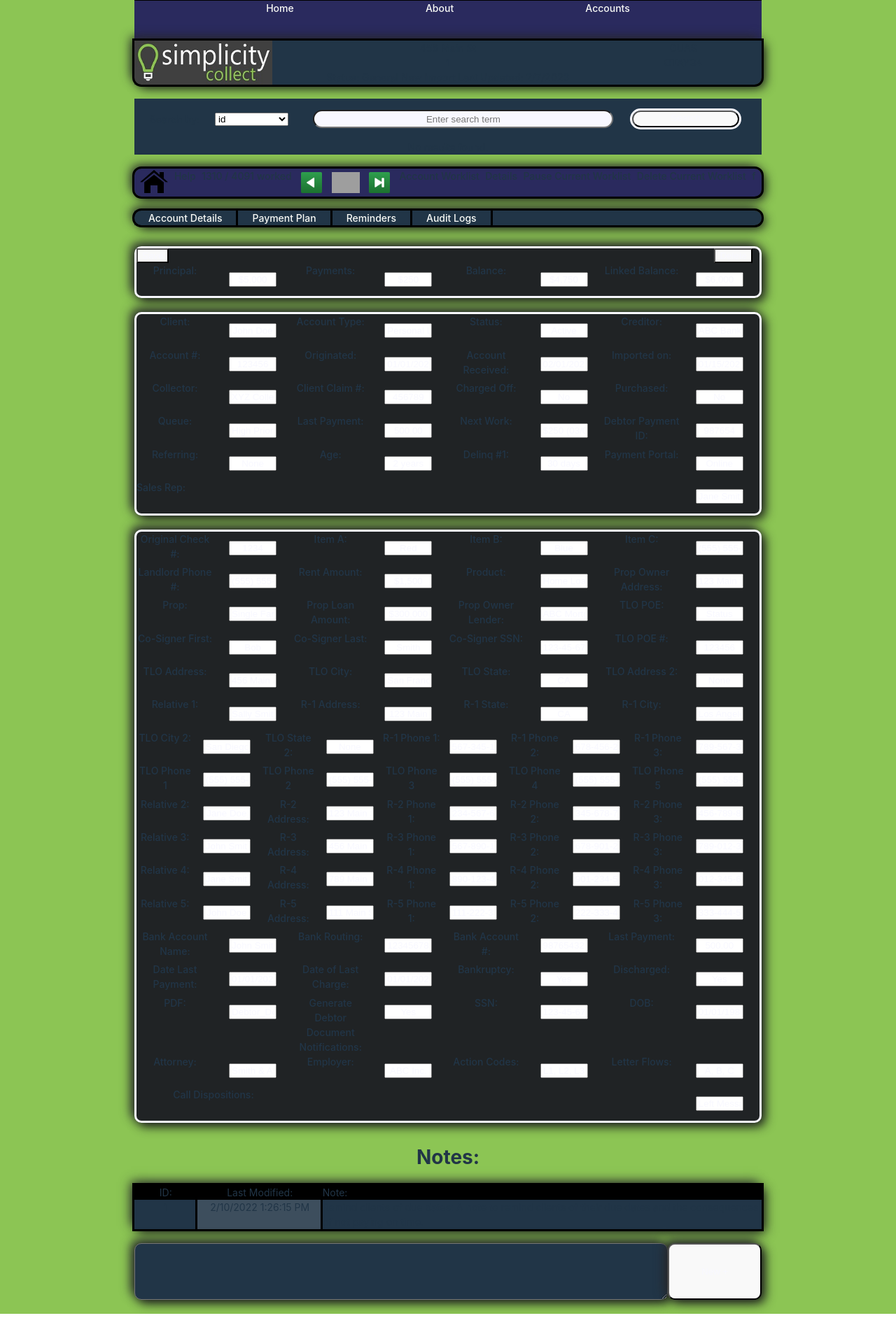
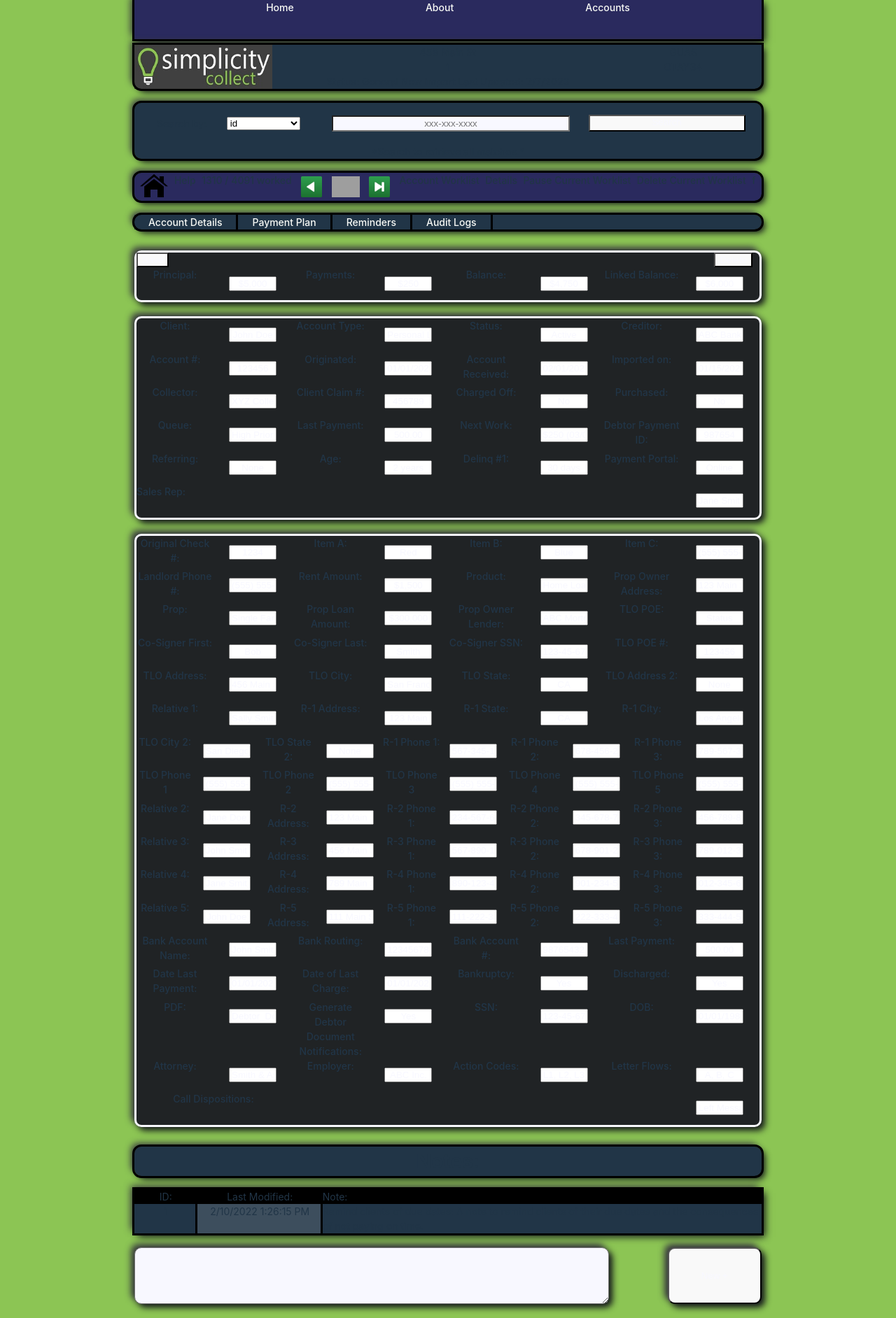
Before and after one commit to alexxygg/simpplifiedCollections, a React (Vite) app: page /accounts/1 in a window 1280 px wide. Shown: the whole page at 70% size. Built offline with nearby package versions, Linux system fonts and the light colour scheme; grey boxes are pictures that could not be loaded.

Commit message:
...more
...

```diff
--- a/src/SearchBar.jsx
+++ b/src/SearchBar.jsx
@@ -7,7 +7,7 @@ import { Link } from "react-router-dom";
 const SearchBar = () => {
   const [searchTerm, setSearchTerm] = useState("");
   const [searchBy, setSearchBy] = useState("id");
-  const [searchResults, setSearchResults] = useState([]);
+  const [searchResults, setSearchResults] = useState(false);
 
   const handleSubmit = (event) => {
     event.preventDefault();
@@ -56,14 +56,15 @@ const SearchBar = () => {
       <input
         className="searchBar"
         type="text"
-        placeholder="Enter search term"
+        placeholder="xxx-xxx-xxxx"
         value={searchTerm}
         onChange={(event) => setSearchTerm(event.target.value)}
       />
       <button className="searchBtn" type="submit" value="Submit">
         Search
       </button>
-      {searchResults.length > 0 ? (
+      {searchResults ? (
+        searchResults.length > 0 ? (
           <div className="results">
             <OtherLinksHeader />
             <div className="accountFromList otherBg">
@@ -90,7 +91,10 @@ const SearchBar = () => {
             ))}
           </div>
         ) : (
-        <div className="results">No results found.</div>
+          <div className="results">No matches found.</div>
+        )
+      ) : (
+        <div className="results">*Search to retrieve all matches.*</div>
       )}
     </form>
   );
--- a/src/index.css
+++ b/src/index.css
@@ -2,11 +2,9 @@
   font-family: Inter, system-ui, Avenir, Helvetica, Arial, sans-serif;
   line-height: 1.5;
   font-weight: 400;
-
   color-scheme: light dark;
   color: rgba(255, 255, 255, 0.87);
   background-color: #242424;
-
   font-synthesis: none;
   text-rendering: optimizeLegibility;
   -webkit-font-smoothing: antialiased;
@@ -19,6 +17,7 @@ a {
   text-decoration: inherit;
   color: rgb(248, 250, 246);
 }
+
 a:hover {
   color: ghostwhite;
 }
@@ -32,6 +31,7 @@ body {
   padding: 0vw 2vw;
   margin: 0;
 }
+
 button {
   background-color: blue;
   color: ghostwhite;
@@ -40,29 +40,34 @@ button {
 
 button:hover {
   transform: translateY(-2px);
-  box-shadow: 0px 10px 20px rgb(84, 91, 95);
+  box-shadow: 0px 5px 10px rgb(84, 91, 95);
 }
 
 button:active {
   transform: translateY(2px);
   box-shadow: 0px 2px 5px rgb(84, 91, 95);
 }
+
 @media (prefers-color-scheme: light) {
   :root {
     color: #213547;
     background-color: #ffffff;
   }
+
   a:hover {
     color: #747bff;
   }
+
   button {
     background-color: #f9f9f9;
   }
 }
+
 .account {
   display: flex;
   flex-wrap: wrap;
 }
+
 .section {
   display: flex;
   flex-wrap: wrap;
@@ -73,6 +78,7 @@ button:active {
   background-color: rgb(32, 35, 37);
   width: 100%;
 }
+
 .section {
   margin: 10px 0px;
   background-color: rgb(32, 35, 37);
@@ -86,14 +92,6 @@ button:active {
   justify-content: space-between;
 }
 
-.box {
-  border: solid ghostwhite;
-  background-color: rgb(24, 26, 27);
-  border: 1px solid #707070;
-  border-radius: 1px;
-  margin: 0px 20px;
-  height: min-content;
-}
 .header,
 .header2,
 .header3 {
@@ -101,45 +99,54 @@ button:active {
   height: min-content;
   width: 100%;
   outline: solid #3b3e41;
-  margin: 20px 0px;
+  margin-bottom: 20px;
   user-select: none;
 }
+
 .header {
   justify-content: space-between;
   background-color: #213547;
-  margin: 0px 0px 20px 0px;
+  margin: 8px 0px 20px 0px;
   display: flex;
   outline: solid black;
   border-top: none;
   border-radius: 0 0 10px 10px;
 }
+
 .logo > img {
   width: 100%;
   height: 100%;
 }
+
 .header > div:nth-of-type(1) {
   max-width: 22%;
   margin-right: 3%;
 }
+
 .header > div:nth-of-type(2) {
   width: 50%;
 }
+
 .header > div:nth-of-type(3) {
   width: 25%;
 }
+
 .header2 {
   justify-content: space-evenly;
   background-color: rgb(42, 42, 94);
   outline: solid black;
   border-radius: 10px;
 }
+
 .header2 > div {
   width: auto;
 }
+
 .header3 {
   background-color: #213547;
   outline: solid black;
 }
+
 .header3 > div {
   border-right: solid black;
   margin: 0px 20px;
@@ -148,9 +155,11 @@ button:active {
   padding-left: 0px;
   background-color: #213547;
 }
+
 .header3 > div:nth-of-type(1) {
   padding-left: 20px;
 }
+
 input {
   width: 60px;
   overflow: hidden;
@@ -159,148 +168,185 @@ input {
   margin: 1.5%;
   color: ghostwhite;
 }
+
 .two > div {
   width: 25%;
 }
+
 .four > div {
   width: 12.5%;
 }
+
 .five > div {
   width: 10%;
 }
+
 @media (min-width: 1000px) {
   body {
     padding: 0vw 15vw;
   }
 }
+
 @media (min-width: 1500px) {
   body {
     padding: 0vw 20vw;
   }
 }
+
 .notesTitle {
   width: 100%;
+  background-color: #213547;
+  border-radius: 10px;
+  outline: solid black;
 }
+
 .header,
 .header2,
 .header3,
 .section,
 .notes,
 .newNoteField,
-.newNoteBtn {
-  box-shadow: 5px 5px 15px #1a1b1c, -5px -5px 15px #2a2b2e;
+.newNoteBtn,
+.searchBarDiv,
+.otherSites,
+.notesTitle {
+  box-shadow: 5px 5px 10px #14171b, -5px -5px 10px #3b3c41;
   user-select: none;
 }
+
 .newNoteField,
 .newNoteBtn,
 .header3 {
   border-radius: 10px;
 }
+
 .notes {
   width: 100%;
   display: flex;
   flex-wrap: wrap;
   outline: solid black;
 }
+
 .note,
 .id,
 .time {
   outline: solid black;
   font-weight: 400;
 }
+
 .note {
   width: 70%;
   text-align: left;
   overflow: hidden;
   text-overflow: ellipsis;
 }
+
 .id {
   width: 10%;
   margin: 0;
   background-color: #213547;
 }
+
 .time {
   width: 20%;
   margin: 0;
   background-color: #3d4e5d;
 }
-.note:nth-of-type(2n) {
+
+.note {
   background-color: #213547;
 }
-.note:nth-of-type(2n + 1) {
-  background-color: #3d4e5d;
-}
+
 .newNoteDiv {
   display: flex;
+  justify-content: space-between;
 }
+
 .newNoteField {
-  width: 85%;
+  width: 75%;
   margin: 20px 0px;
-  background-color: #213547;
+  margin-right: 5%;
+  background-color: ghostwhite;
+  color: black;
 }
+
 .newNoteBtn {
   width: 15%;
   margin: 20px 0px;
 }
+
 .otherBg {
   background-color: black !important;
 }
+
 .a {
   display: flex;
   justify-content: center;
   align-items: center;
 }
+
 .a > img {
   max-width: 40px;
   max-height: 40px;
 }
+
 .otherSites {
   height: 7vh;
   background-color: rgb(42, 42, 94);
   width: 100%;
   display: flex;
   justify-content: space-evenly;
-  border: 1px solid black;
-  border-left: 0px;
-  border-right: 0px;
+  outline: solid black;
 }
+
 .accountFromList {
   display: flex;
   justify-content: space-around;
   margin: 10px 0px;
 }
+
 .searchBarDiv {
   background-color: #213547;
   display: flex;
   flex-wrap: wrap;
+  border-radius: 10px;
+  outline: black solid;
+  margin-bottom: 20px;
 }
+
 .searchBy {
   width: 27%;
-  margin: 1.5% 0px;
+  margin: 1.5%;
   display: flex;
   height: 4vh;
   justify-content: space-evenly;
   align-items: center;
 }
+
+.searchBy > label {
+  min-width: max-content;
+  margin-right: 10px;
+}
+
 .searchBar {
   background-color: ghostwhite;
   color: black;
-  width: 47%;
+  width: 37%;
   margin: 1.5%;
-  border-radius: 2rem;
-  height: 2.5vh;
+  height: 2.2vh;
   align-self: center;
 }
+
 .searchBtn {
-  width: 17%;
+  width: 25%;
   margin: 1.5%;
-  border-radius: 2rem;
-  outline: ghostwhite solid;
+  margin-left: none;
   height: 3vh;
   display: flex;
   justify-content: center;
   align-self: center;
 }
+
 .results {
   width: 100%;
   height: max-content;
```
Lines whose indentation alone changed are shown as unchanged.
